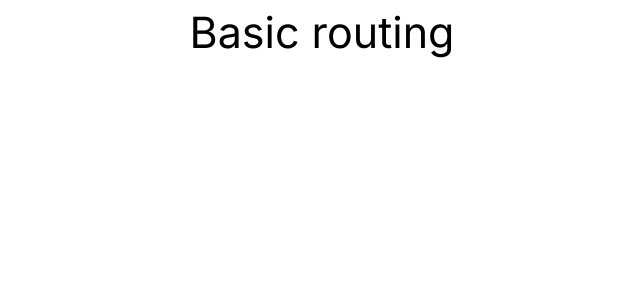
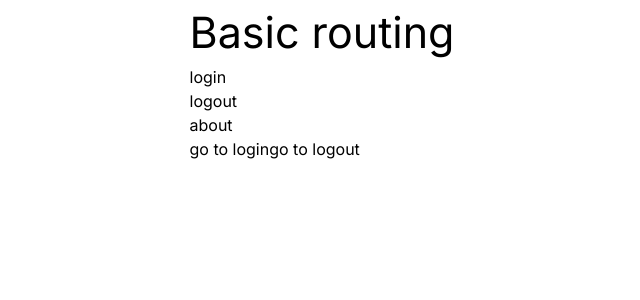
Before and after one commit to AdityaGaur7/NEXTJS-CODE, a Next.js app: page / in a window 1280 px wide. Shown: the top 300 px of the page, without its empty margins (318-958 px from the left). Built offline with nearby package versions, Linux system fonts and the light colour scheme.

Commit message:
navigation links

```diff
--- a/src/app/page.js
+++ b/src/app/page.js
@@ -1,26 +1,30 @@
 "use client";
 
-import { useState } from "react";
+import { use, useState } from "react";
+import Link from "next/link";
+import {useRouter} from 'next/navigation'
+export default function Home() {
 
-export default function Home() {
-  let num = 1;
-  const [ok,setok]=useState(0);
-  const fruit = () => {
-    // alert(item);
-  num++;
-
-    setok(num);
-  };
-
-
-  const Inner = ()=>{
-    return <h1>inner</h1>
+  const router = useRouter();
+  const navigate=(params)=>{
+    router.push(params)
   }
   return (
     <div>
       <h1>
         Basic routing
       </h1>
+      <Link href="login">login</Link>
+      <br />   <Link href="logout">logout</Link>
+      <br />   <Link href="about">about</Link>
+ <br />
+      <button onClick={()=>navigate("/login")}>
+        go to login
+      </button>
+      <button onClick={()=>navigate("/logout")}>
+        go to logout
+      </button>
+      <br />
     </div>
   );
 }
```
